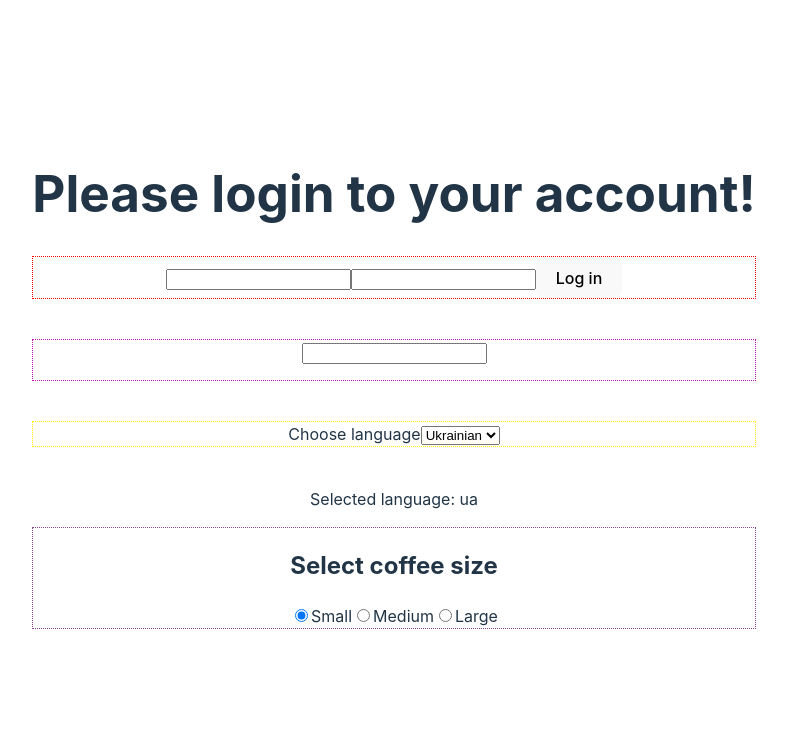
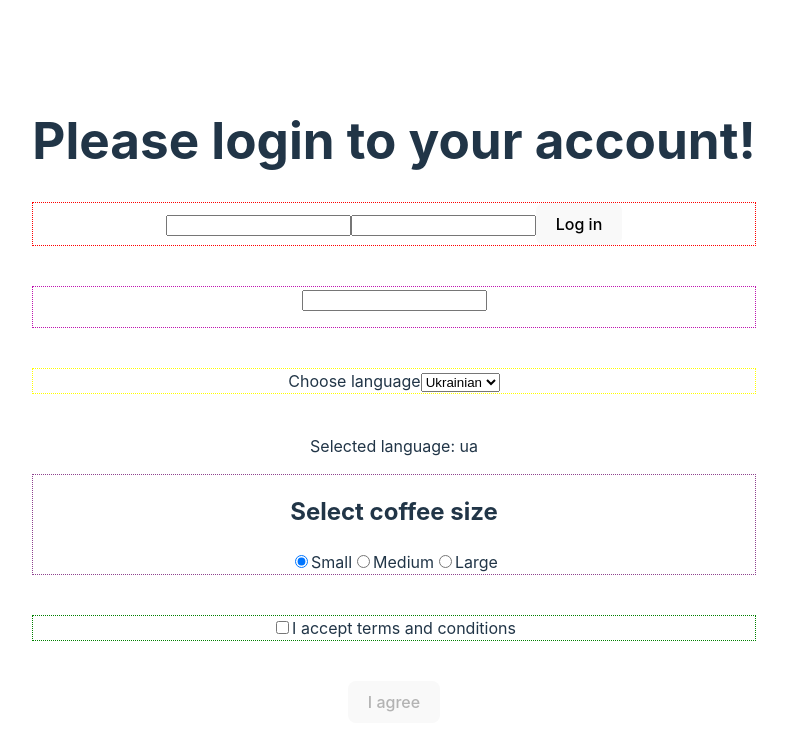
Before and after one commit to Vaddex/react_test-3, a React (Vite) app: page / in a window 1280 px wide. Shown: the top 750 px of the page, without its empty margins (246-1033 px from the left). Built offline with nearby package versions, Linux system fonts and the light colour scheme.

Commit message:
added TermsAndConditionsCheckbox component

```diff
--- a/src/components/App.jsx
+++ b/src/components/App.jsx
@@ -3,20 +3,30 @@ import LoginForm from "./LoginForm/LoginForm";
 import SearchBar from "./SearchBar/SearchBar";
 import LangSwitcher from "./LangSwitcher/LangSwitcher";
 import CoffeeSizeRadiobtn from "./CoffeeSizeRadiobtn/CoffeeSizeCheckbox";
+import TermsAndConditionsCheckbox from "./TermsAndConditionsCheckbox/TermsAndConditionsCheckbox";
 import { useState } from "react";
+import { useId } from "react";
 import "./App.css";
 
 function App() {
+    // generate unique id
+    const selectId = useId();
+
+    // handle login and paddword
     const handleLogin = (userData) => {
         // Виконуємо необхідні операції з даними
         console.log(userData);
     };
 
     // default selected lang
+
     const [lang, setLang] = useState("ua");
 
     // coffee size radiobtn
     const [coffeeSize, setCoffeeSize] = useState("sm");
+
+    // checkbox checker
+    const [hasAccepted, setHasAccepted] = useState(false);
 
     return (
         <>
@@ -34,6 +44,16 @@ function App() {
                 coffeeSize={coffeeSize}
                 setCoffeeSize={setCoffeeSize}
             />
+
+            <div>
+                <TermsAndConditionsCheckbox
+                    hasAccepted={hasAccepted}
+                    setHasAccepted={setHasAccepted}
+                />
+                <button type="button" id={selectId} disabled={!hasAccepted}>
+                    I agree
+                </button>
+            </div>
         </>
     );
 }
--- /dev/null
+++ b/src/components/TermsAndConditionsCheckbox/Terms&ConditionsCheckbox.module.css
@@ -0,0 +1,4 @@
+.container {
+    border: 1px dotted green;
+    margin-bottom: 40px;
+}
--- /dev/null
+++ b/src/components/TermsAndConditionsCheckbox/TermsAndConditionsCheckbox.jsx
@@ -0,0 +1,26 @@
+import { useId } from "react";
+import css from "./Terms&ConditionsCheckbox.module.css";
+
+const TermsAndConditionsCheckbox = ({ hasAccepted, setHasAccepted }) => {
+    const selectId = useId();
+    const handleChange = (evt) => {
+        setHasAccepted(evt.target.checked);
+    };
+
+    return (
+        <div id={selectId} className={css.container}>
+            <label>
+                <input
+                    type="checkbox"
+                    name="terms"
+                    id={selectId}
+                    checked={hasAccepted}
+                    onChange={handleChange}
+                />
+                I accept terms and conditions
+            </label>
+        </div>
+    );
+};
+
+export default TermsAndConditionsCheckbox;
```
